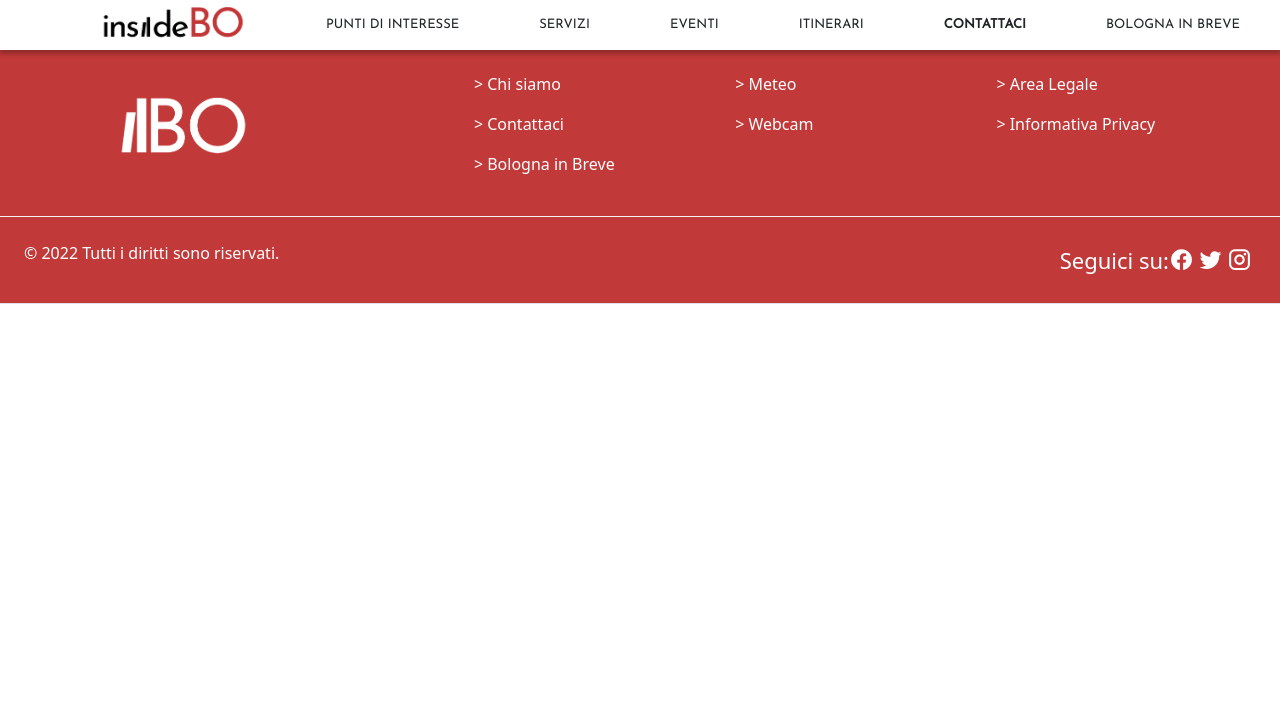
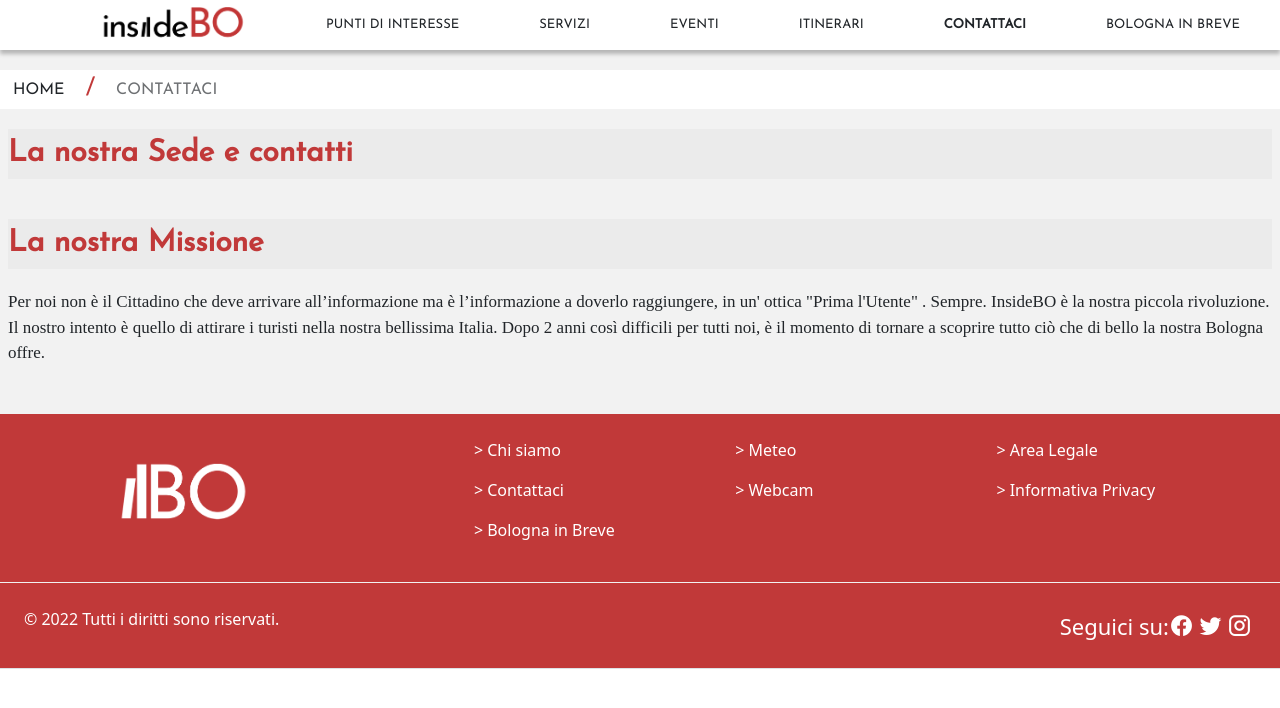
Before and after one commit to antonypascalino/HYPE_PROJECT_2021-22, a Nuxt app: page /contattaci in a window 1280 px wide. Shown: the top 708 px of the page. Built offline with nearby package versions, Linux system fonts and the light colour scheme.

Commit message:
Add 2 pages

```diff
--- /dev/null
+++ b/pages/bolognainbreve.vue
@@ -0,0 +1,103 @@
+*/This page is the "Chi siamo" page that describes the company insideBo, in particular the team. It's a static page.*/
+
+<template>
+  <main class="page-container">
+
+    <section class="breadcrumb-section">
+      <Breadcrumb :crumbs="crumbs" @selected="selected"/>
+    </section>
+    <div class="body-container">
+
+        <p>Capoluogo della Città metropolitana e della regione Emilia Romagna, Bologna è situata tra le montagne dell'Appennino tosco-emiliano ed il cuore della Pianura Padana. Punto d’incontro tra nord e sud, tra est e ovest, da Bologna si raggiungono facilmente la Riviera Adriatica nonché Venezia, Firenze, Milano e Roma.
+        </p>
+
+      <section class="section-la-nostra-missione">
+        <div class="title-container">Perchè visitarla</div>
+        <p>Città d’arte, cultura e commercio con un'efficiente struttura fieristica e una rinomata tradizione manifatturiera e motoristica, Bologna è nota per i quasi 40 km di portici, i più lunghi del mondo.
+
+          Chiamata anche la “Dotta”, per via della sua antica Università, e la “Grassa” per la sua gastronomia, la città si fregia del titolo "Città creativa della Musica UNESCO" e vanta un centro storico medievale tra i più estesi e meglio conservati d’Europa, brulicante di locali, osterie, teatri e botteghe.
+
+          Patria di grandi artisti tra cui Giorgio Morandi, Guido Reni, i Carracci, Guercino, Aspertini, il suo fascino ha catturato anche personaggi illustri come Mozart, Carducci, Dante, Rossini e il Nobel per la Fisica, Guglielmo Marconi.</p>
+         </section>
+      <section class="section-la-nostra-missione">
+        <div class="title-container">Sulla Tavola</div>
+        <p>Bologna è sinonimo di enogastronomia. Mortadella, "ragù alla Bolognese", tortellini, lasagne, tagliatelle, bollito, certosino, sono solo alcuni dei prodotti che l’hanno resa famosa nel mondo insieme alle mitiche sfogline, i cui corsi di cucina sono frequentati da visitatori di ogni continente. Altrettanto noti sono i Vini DOC dei Colli Bolognesi, fra i quali il tipico Pignoletto.</p>
+         </section>
+      <section class="section-la-nostra-missione">
+        <div class="title-container">Per Divertirsi</div>
+       <p>La città pulsa di vita di giorno e di notte nelle numerose osterie, teatri, gallerie, librerie, piazze e negozi. Nelle suggestive stradine adiacenti Piazza Maggiore, dove si snoda tra botteghe di prodotti tipici il vivace e pittoresco mercato del Quadrilatero, i più golosi non possono rinunciare ad una sosta nel più antico e rinomato laboratorio di cioccolato della città e all’aperitivo in un'antica enoteca.</p>
+         </section>
+      <section class="section-la-nostra-missione">
+        <div class="title-container">Informazioni e consigli utili </div>
+       <p>Bologna è ancora una città a misura d’uomo e, almeno nella zona del centro storico, le distanze si coprono a piedi in poco tempo. Arrivati in città, è consigliabile lasciare la macchina in uno dei numerosi parcheggi perché il centro è Zona a Traffico Limitato.</p>
+         </section>
+    </div>
+
+  </main>
+</template>
+
+<script>
+import Breadcrumb from '~/components/Breadcrumb.vue';
+
+export default {
+  layout: 'default',
+  components: {
+    Breadcrumb,
+
+  },
+
+  data() {
+    return {
+      crumbs: ['HOME', 'BOLOGNA IN BREVE'],
+    };
+  },
+  methods: {
+    selected(crumb) {
+      console.log(crumb);
+    },
+  },
+}
+</script>
+<style scoped>
+.page-container{
+  margin-top: -60px;
+}
+.body-container{
+  margin-top: 60px;
+}
+.title-container{
+  margin-top: 40px;
+  width: 100%;
+  margin-top: 40px;
+  font-family: 'Josefin Sans';
+  font-style: normal;
+  font-weight: 600;
+  font-size: 30px;
+  line-height: 50px;
+  display: flex;
+  color: #C13939;
+  background-color: #EBEBEB;
+
+}
+.section-chi-siamo{
+  font-family: 'Inria Sans';
+  font-style: normal;
+
+  font-size: 17px;
+  margin-left: 8px;
+  margin-right: 8px;
+}
+
+.section-la-nostra-missione{
+  font-family: 'Inria Sans';
+  font-style: normal;
+
+  font-size: 17px;
+  margin-left: 8px;
+  margin-right: 8px;
+}
+p{
+  margin-top: 20px;
+}
+
+</style>
--- /dev/null
+++ b/pages/contattaci.vue
@@ -0,0 +1,90 @@
+*/This page is the "Chi siamo" page that describes the company insideBo, in particular the team. It's a static page.*/
+
+<template>
+  <main class="page-container">
+
+    <section class="breadcrumb-section">
+      <Breadcrumb :crumbs="crumbs" @selected="selected"/>
+    </section>
+
+    <div class="body-container">
+      <section class="section-chi-siamo">
+        <div class="title-container">La nostra Sede e contatti</div>
+
+      </section>
+
+      <section class="section-la-nostra-missione">
+        <div class="title-container">La nostra Missione</div>
+        <p>Per noi non è il Cittadino che deve arrivare all’informazione ma è l’informazione a doverlo raggiungere, in un' ottica "Prima l'Utente" . Sempre. InsideBO è la nostra piccola rivoluzione.
+          Il nostro intento è quello di attirare i turisti nella nostra bellissima Italia. Dopo 2 anni così difficili per tutti noi, è il momento di tornare a scoprire tutto ciò che di bello la nostra Bologna offre. </p>
+      </section>
+    </div>
+
+  </main>
+</template>
+
+<script>
+import Breadcrumb from '~/components/Breadcrumb.vue';
+
+export default {
+  layout: 'default',
+  components: {
+    Breadcrumb,
+
+  },
+
+  data() {
+    return {
+      crumbs: ['HOME', 'CONTATTACI'],
+    };
+  },
+  methods: {
+    selected(crumb) {
+      console.log(crumb);
+    },
+  },
+}
+</script>
+<style scoped>
+.page-container{
+  margin-top: -60px;
+}
+.body-container{
+  margin-top: 60px;
+}
+.title-container{
+  margin-top: 40px;
+  width: 100%;
+  margin-top: 40px;
+  font-family: 'Josefin Sans';
+  font-style: normal;
+  font-weight: 600;
+  font-size: 30px;
+  line-height: 50px;
+  display: flex;
+  color: #C13939;
+  background-color: #EBEBEB;
+
+}
+.section-chi-siamo{
+  font-family: 'Inria Sans';
+  font-style: normal;
+
+  font-size: 17px;
+  margin-left: 8px;
+  margin-right: 8px;
+}
+
+.section-la-nostra-missione{
+  font-family: 'Inria Sans';
+  font-style: normal;
+
+  font-size: 17px;
+  margin-left: 8px;
+  margin-right: 8px;
+}
+p{
+  margin-top: 20px;
+}
+
+</style>
```
